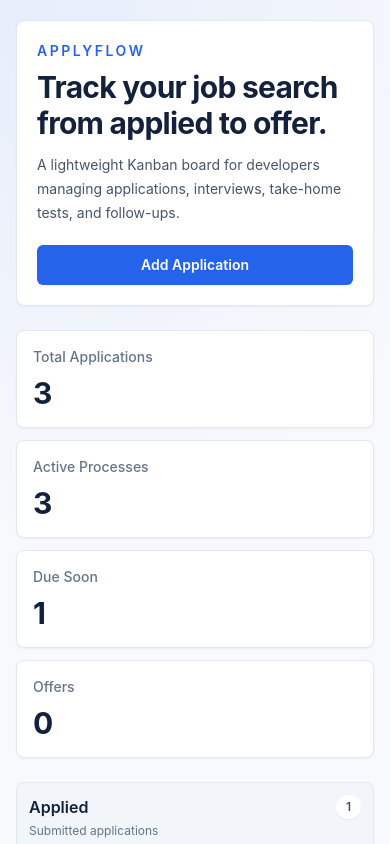
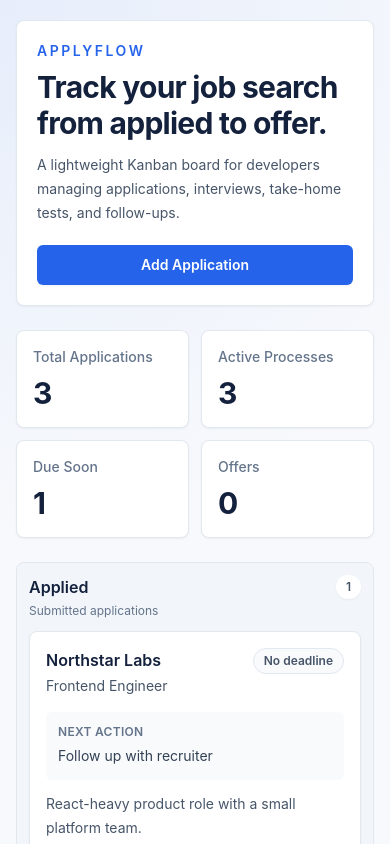
Before and after one commit to reinaldoivan777/applyflow, a Next.js app: page / in a window 390 px wide. Shown: the top 844 px of the page. Built offline with nearby package versions, Linux system fonts and the light colour scheme.

Commit message:
fix: mobile layout for card dashboard summary

```diff
--- a/package.json
+++ b/package.json
@@ -1,6 +1,6 @@
 {
   "name": "applyflow",
-  "version": "0.1.1",
+  "version": "0.1.2",
   "private": true,
   "scripts": {
     "dev": "next dev",
--- a/src/components/DashboardSummary.tsx
+++ b/src/components/DashboardSummary.tsx
@@ -14,21 +14,26 @@ export function DashboardSummary({ applications }: DashboardSummaryProps) {
     {
       label: "Active Processes",
       value: applications.filter(
-        (application) => application.status !== "offer" && application.status !== "rejected",
+        (application) =>
+          application.status !== "offer" && application.status !== "rejected",
       ).length,
     },
     {
       label: "Due Soon",
-      value: applications.filter((application) => isDueSoon(application.deadline)).length,
+      value: applications.filter((application) =>
+        isDueSoon(application.deadline),
+      ).length,
     },
     {
       label: "Offers",
-      value: applications.filter((application) => application.status === "offer").length,
+      value: applications.filter(
+        (application) => application.status === "offer",
+      ).length,
     },
   ];
 
   return (
-    <section className="grid gap-3 sm:grid-cols-2 lg:grid-cols-4">
+    <section className="grid gap-3 grid-cols-2 lg:grid-cols-4">
       {stats.map((stat) => (
         <article
           key={stat.label}
```
Also changed, not shown: 2 other files (tests, documents, lock files or other folders).
